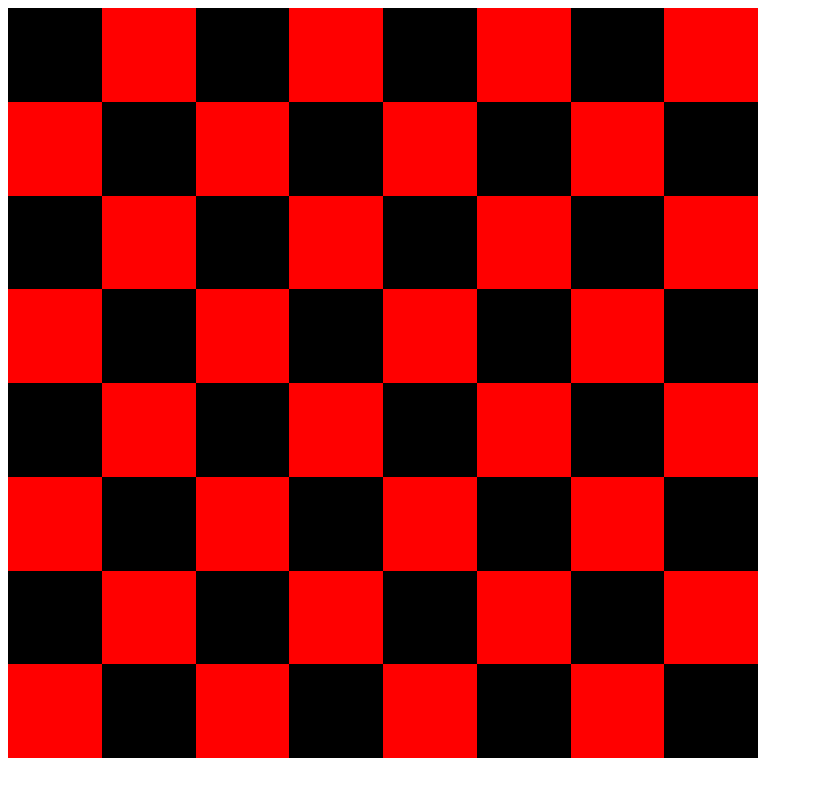
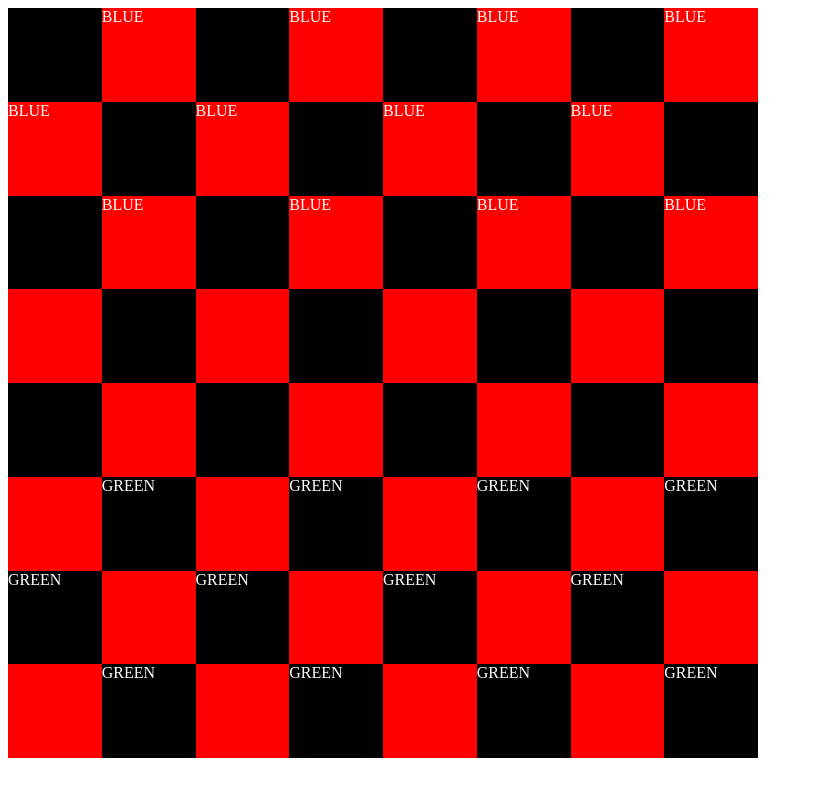
Before and after one commit to ejmoyer/checkers-project, a plain HTML site: page index.html in a window 1280 px wide. Shown: the whole page, without its empty margins (0-813 px from the left). Drawn offline with Linux system fonts and the light colour scheme.

Commit message:
Changed .space color to white to see placeholder pieces easier. Added code to put pieces on the board and put the whole beginning code into a function.

```diff
--- a/script.js
+++ b/script.js
@@ -1,10 +1,12 @@
 let board = document.getElementsByClassName('board')[0];
-
-for (let x = 0; x < 8; x++) {
+let playerOne = "BLUE";
+let playerTwo = "GREEN";
+const startGame = () => {
+for (let y = 0; y < 8; y++) {
   let rowDiv = document.createElement('div')
   rowDiv.setAttribute('class', 'space')
   board.appendChild(rowDiv);
-  for (let y = 0; y < 7; y++) {
+  for (let x = 0; x < 7; x++) {
     let columnDiv = document.createElement('div')
     columnDiv.setAttribute('class', 'space')
     if ((x + y) % 2 == 0) {
@@ -13,7 +15,18 @@ for (let x = 0; x < 8; x++) {
     } else {
       columnDiv.style.background = "black";
       rowDiv.style.background = "red";
+    } if ((((y == 0) || (y == 2)) && (x % 2 == 0)) || ((y == 1) && (x % 2 != 0))) {
+      columnDiv.appendChild(document.createTextNode(playerOne))
+    } else if ((((y == 5) || (y == 7)) && (x % 2 == 0)) || ((y == 6) && (x % 2 != 0))) {
+      columnDiv.appendChild(document.createTextNode(playerTwo))
     }
     board.appendChild(columnDiv);
   }
+  if (y == 6) {
+  rowDiv.appendChild(document.createTextNode(playerTwo))
+} else if (y == 1) {
+  rowDiv.appendChild(document.createTextNode(playerOne))
 }
+}
+}
+startGame();
--- a/styles.css
+++ b/styles.css
@@ -8,4 +8,5 @@
 .space {
   width: 12.5%;
   height: 12.5%;
+  color: white;
 }
```
